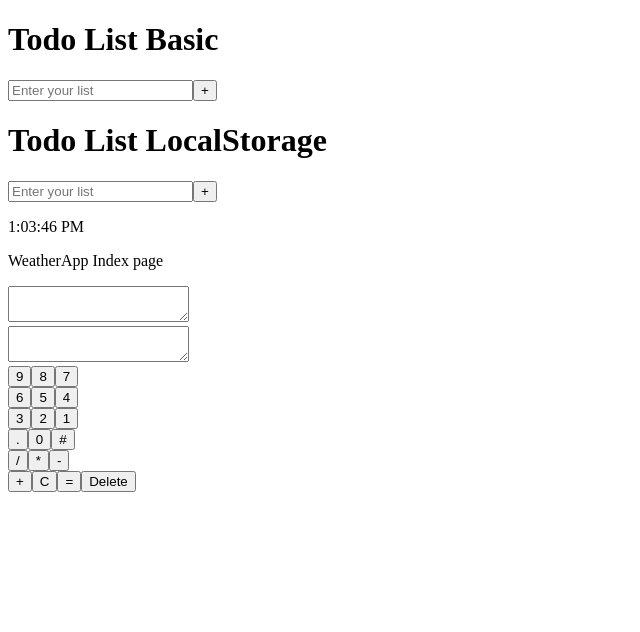
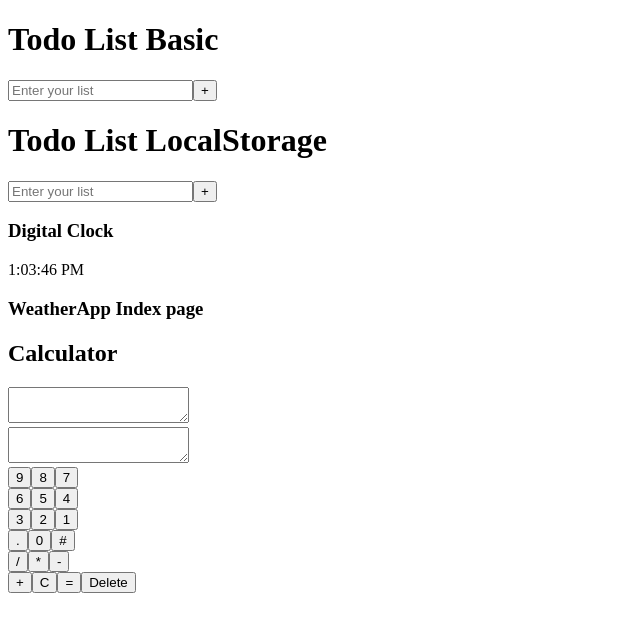
Before and after one commit to testmode123/reactprojects, a React (Create React App) app in the folder resume/: page / in a window 1280 px wide. Shown: the top 632 px of the page, without its empty margins (0-640 px from the left). Built offline with nearby package versions, Linux system fonts and the light colour scheme.

Commit message:
heading added digital clock and calculator, and weather app

```diff
--- a/resume/src/components/CalculatorApp/index.jsx
+++ b/resume/src/components/CalculatorApp/index.jsx
@@ -36,6 +36,7 @@ const CalculatorApp = () => {
     }
     return (
         <>
+            <h2>Calculator</h2>
             <textarea value={num} readOnly/> <br/>
             <textarea value={resultData} readOnly/> <br/>
             <button onClick={btnClick} value="9">9</button>
--- a/resume/src/components/DigitalClock/index.jsx
+++ b/resume/src/components/DigitalClock/index.jsx
@@ -13,6 +13,7 @@ const DigitalClock = () => {
 
     return (
         <>
+            <h3>Digital Clock</h3>
             <p>{ctime}</p>
         </>
     )
--- a/resume/src/components/WeatherApp/index.jsx
+++ b/resume/src/components/WeatherApp/index.jsx
@@ -3,7 +3,8 @@ import React from 'react';
 const WeatherApp = () => {
     return (
         <>
-            <p>WeatherApp Index page</p>
+            <h3>WeatherApp Index page</h3>
+
         </>
     )
 }
```
